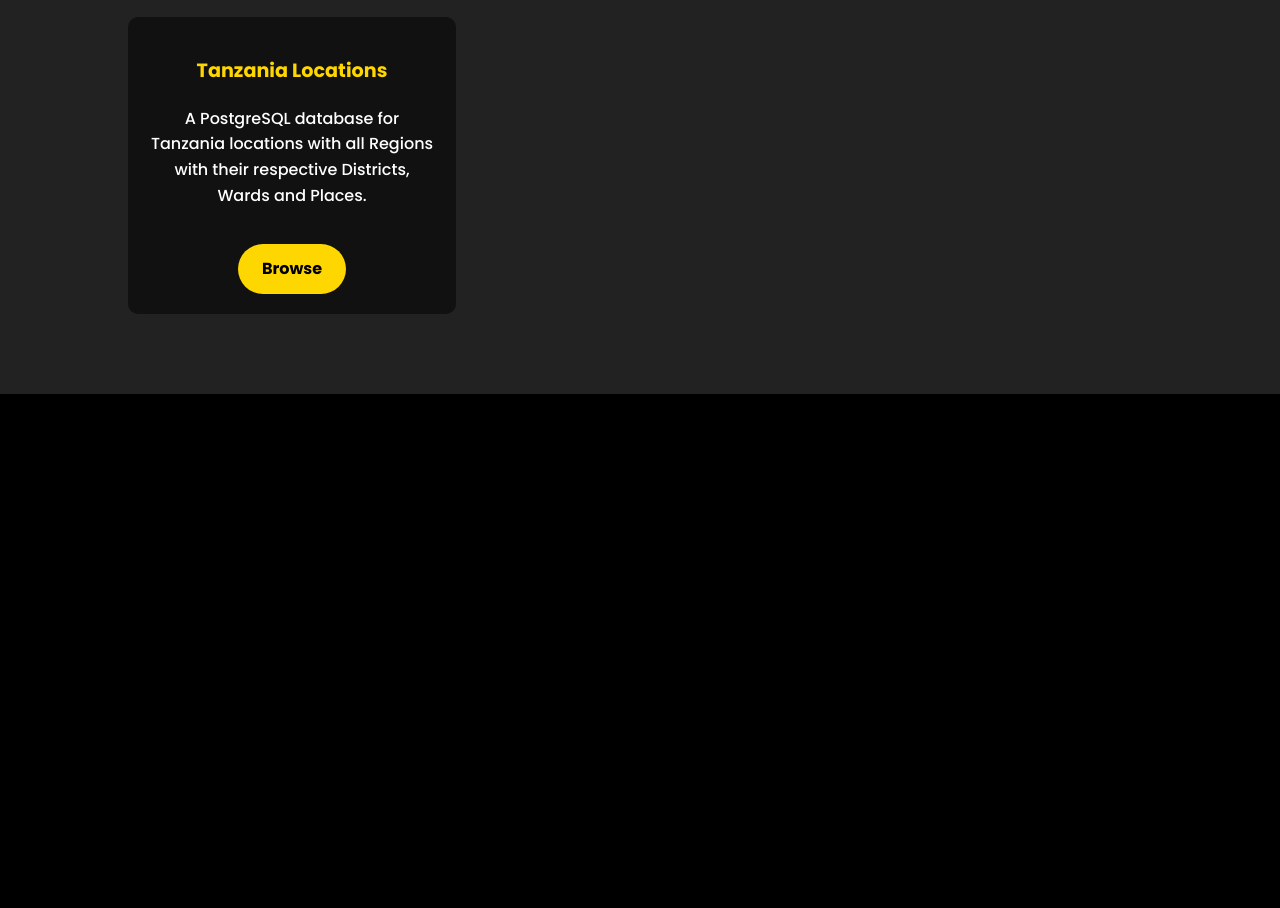
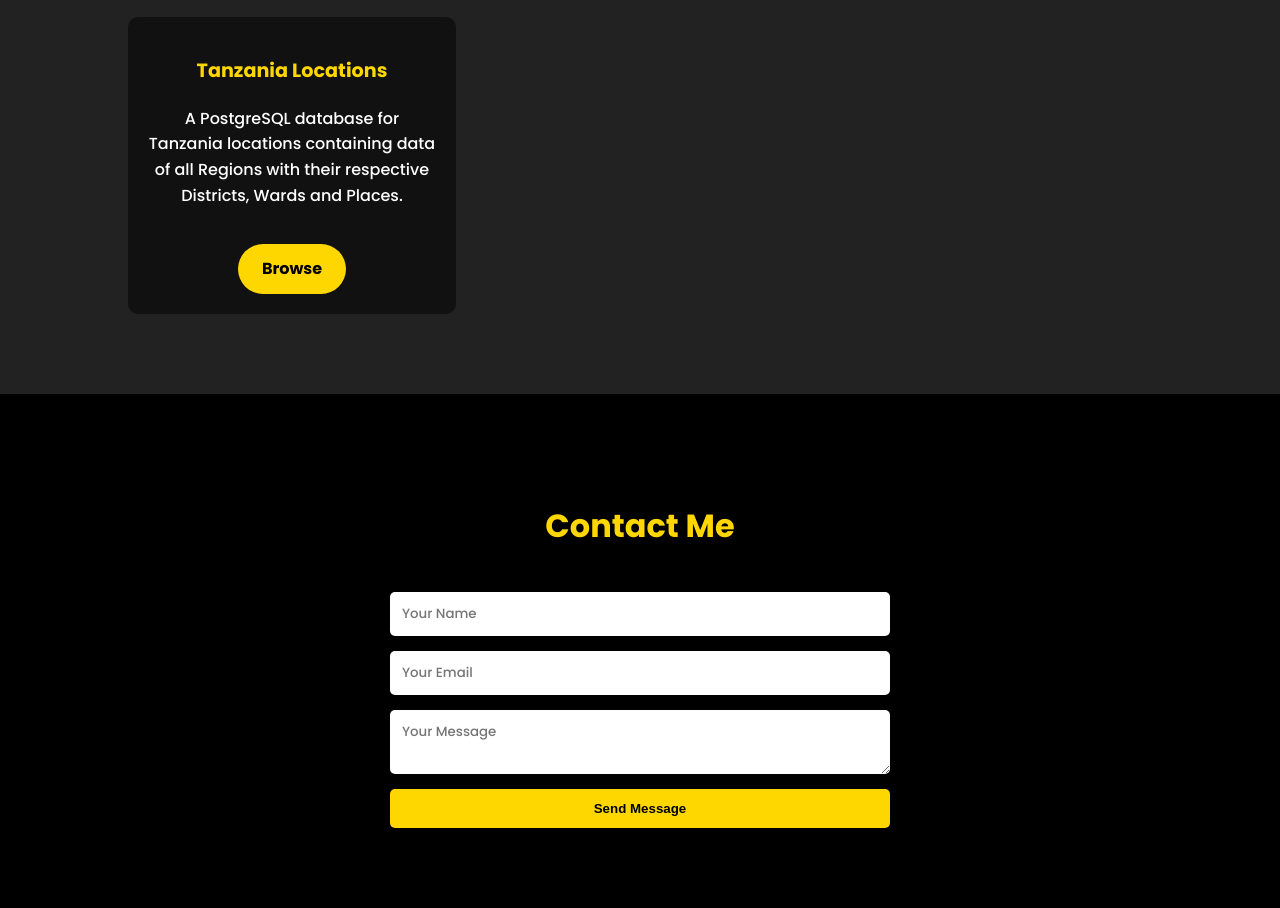
Before and after one commit to msomea/portfolio, a plain HTML site: page index.html in a window 1280 px wide. Shown: the part 3236-4144 px from the top of the page. Before the commit the page ends 3630 px from the top, so only its background shows below. Drawn offline with Linux system fonts and the light colour scheme.

Commit message:
Added contact form, stylized it and added favicon

```diff
--- a/index.html
+++ b/index.html
@@ -6,6 +6,8 @@
     <title>Raphael Msomea | Portfolio</title>
     <link rel="stylesheet" href="style.css">
     <link href="https://fonts.googleapis.com/css2?family=Poppins:wght@300;500;700&display=swap" rel="stylesheet">
+    <link rel="icon" type="image/png" href="media/favicon.ico">
+
 </head>
 <body>
 
@@ -108,12 +110,21 @@
             </div>
             <div class="project-card">
                 <h3>Tanzania Locations</h3>
-                <p>A PostgreSQL database for Tanzania locations with all Regions with their respective Districts, Wards and Places.</p>
+                <p>A PostgreSQL database for Tanzania locations containing data of all Regions with their respective Districts, Wards and Places.</p>
                 <a href="https://github.com/msomea/tanzania-locations.git" target="_blank" class="btn fade-in delay2">Browse</a>
             </div>
         </div>
     </section>
-
+    <!-- Contact -->
+    <section id="contact" class="section">
+        <h2 class="section-title">Contact Me</h2>
+        <form class="contact-form">
+        <input type="text" placeholder="Your Name" required>
+        <input type="email" placeholder="Your Email" required>
+        <textarea placeholder="Your Message"></textarea>
+        <button type="submit">Send Message</button>
+        </form>
+    </section>
 
 </body>
 
--- a/style.css
+++ b/style.css
@@ -154,3 +154,31 @@
   color: var(--gold);
   font-size: 1.2rem;
 }
+
+/* Contact */
+.contact-form {
+  max-width: 500px;
+  margin: auto;
+  display: flex;
+  flex-direction: column;
+  gap: 15px;
+}
+.contact-form input,
+.contact-form textarea {
+  padding: 12px;
+  border: none;
+  border-radius: 5px;
+  font-family: inherit;
+}
+.contact-form button {
+  background: var(--gold);
+  color: #000;
+  padding: 12px;
+  border: none;
+  border-radius: 5px;
+  cursor: pointer;
+  font-weight: bold;
+}
+.contact-form button:hover {
+  background: #fff;
+}
```
Also changed, not shown: media/favicon.ico (added), media/favicon.png (added).
